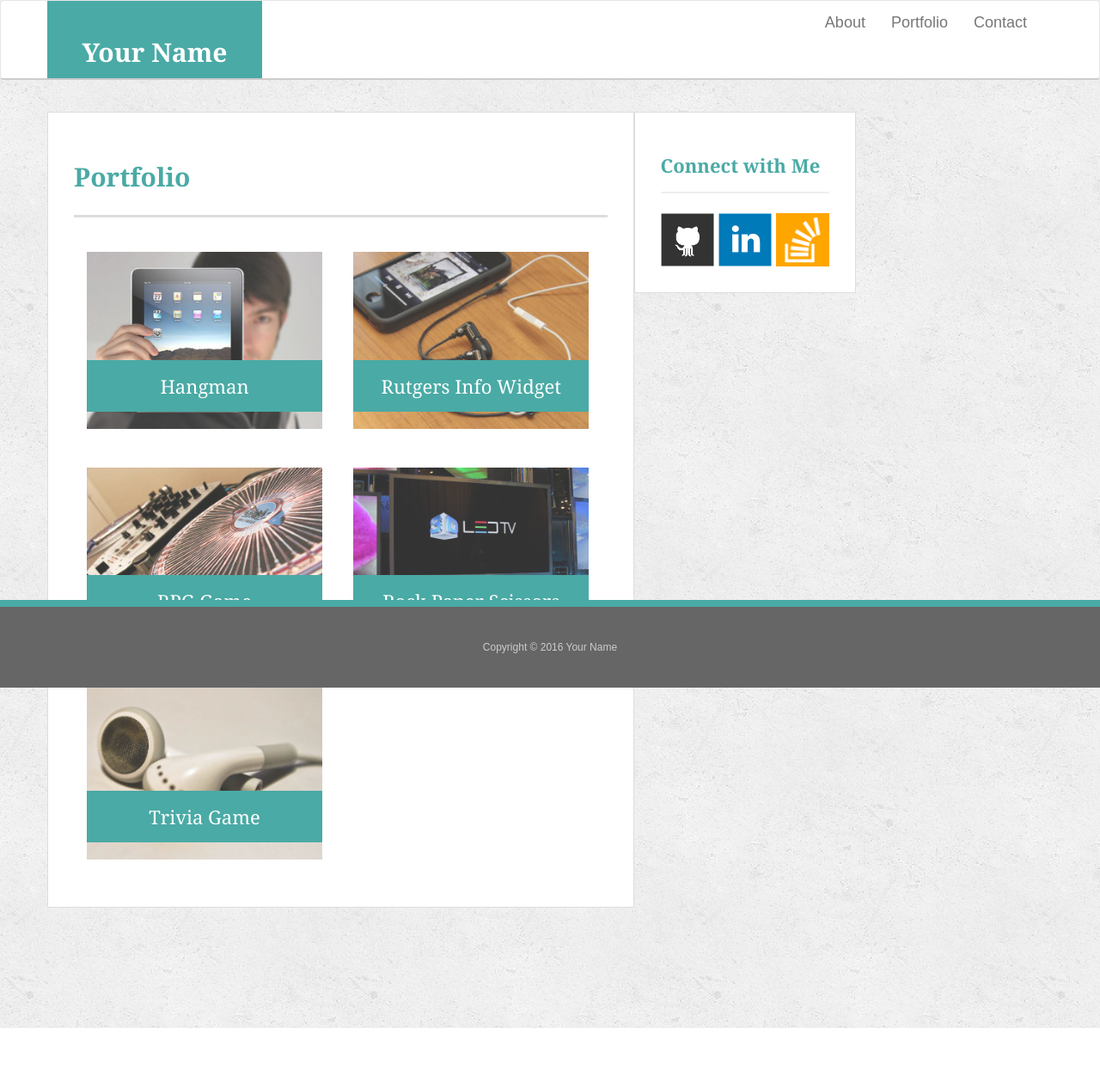
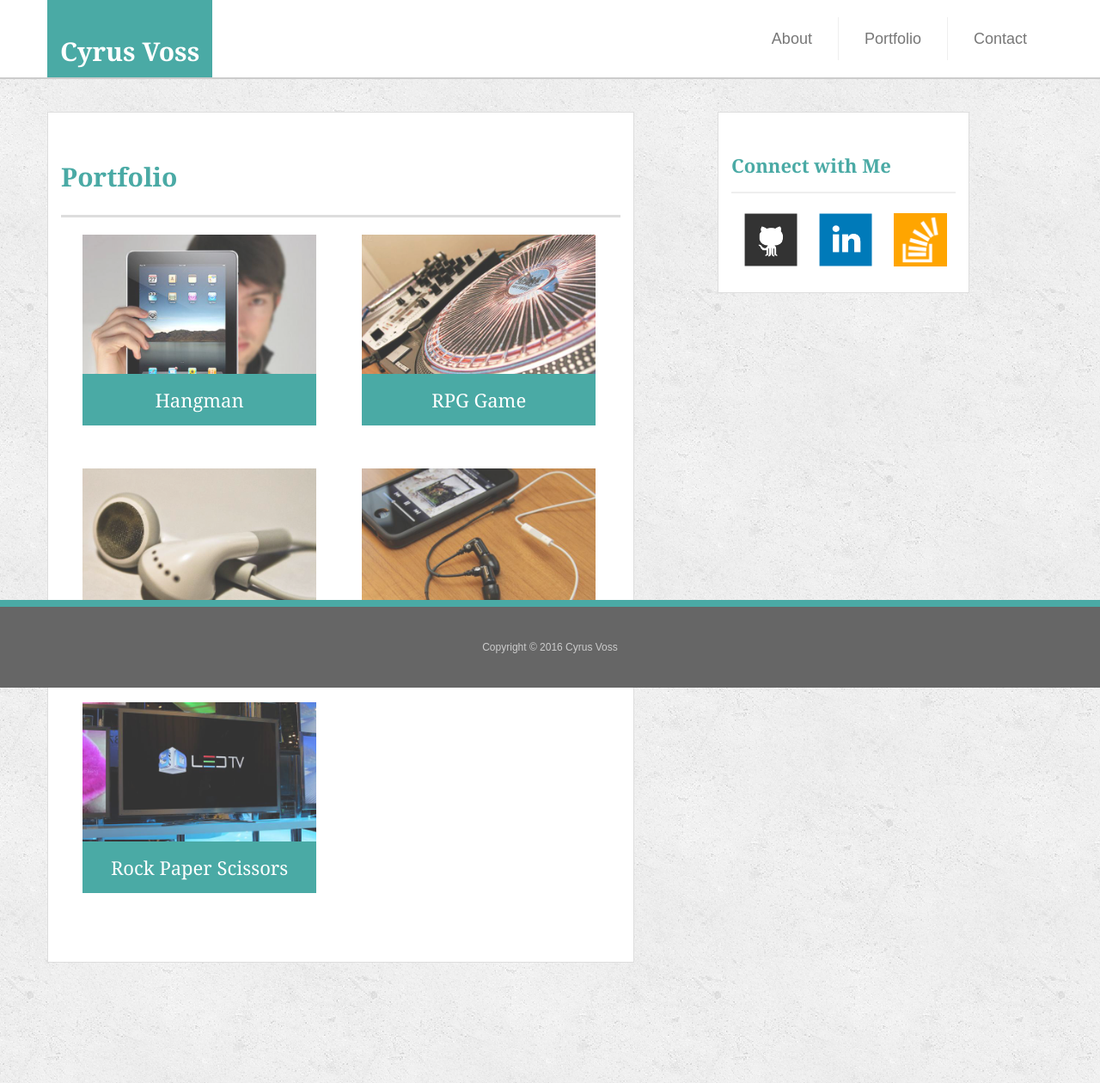
Before and after one commit to cyrusVoss/Bootstrap-Portfolio, a PHP site: page /portfolio.html in a window 1280 px wide. Shown: the whole page at 86% size. Before the commit the page ends 1196 px from the top, so only its background shows below. Run offline with PHP 8.4, Linux system fonts and the light colour scheme.

Commit message:
triedHard

```diff
--- a/Bootstrap/assets/css/style.css
+++ b/Bootstrap/assets/css/style.css
@@ -12,13 +12,6 @@
 
 
 /*general*/
-
-/*.container {
-  clear: both;
-  margin: 0 auto;
-  width: 100%;
-  max-width: 960px;
-}*/
 
 h1,
 h2,
@@ -57,7 +50,6 @@
 #masthead {
   position: fixed;
   z-index: 99;
-  margin: 0 0 30px;
   overflow: auto;
   width: 100%;
   color: #fff;
@@ -66,9 +58,8 @@
 }
 
 #logo {
-  width: 250px;
+/*  width: 250px;*/
   height: 90px;
-  float: left;
   font-family: 'Georgia', Times, Times New Roman, serif;
   text-align: center;
   line-height: 90px;
@@ -84,7 +75,8 @@
   margin-top: 25px;
 }*/
 
-/*nav li {
+nav li {
+  margin-top: 10px;
   display: inline-block;
   margin-left: 15px;
   padding-left: 15px;
@@ -93,12 +85,15 @@
   line-height: 18px;
   border-left: 1px solid #efefef;
   margin-top: 20px;
-}*/
+}
 
-/*nav li:first-child {
+nav li:first-child {
   border-left: 0 none #efefef;
 }
-*/
+
+/*a {
+  color: #777;
+}*/
 
 /*footer*/
 
@@ -122,11 +117,9 @@
 
 .sidebar {
   padding: 30px;
-/*  width: 100%;
-  max-width: 270px;*/
-  float: left;
+ /* float: left;
   /*width: 100%;*/
-  /*margin-left: 10%;*/
+  /*margin-left: 5%;*/
   margin-bottom: 20px;
   background: #fff;
   border: 1px solid #ddd;
@@ -172,15 +165,17 @@
 
 .work {
   position: relative;
-  width: 274px;
-  overflow: auto;
-  float: left;
-  margin: 20px 0 25px;
+  width: 272px;
+  height: 272px;
+  overflow: none;
+  /*float: left;*/
+  /*margin: 20px 0 25px;*/
+  margin-left: 10px;
 }
 
-.work:nth-child(even) {
+/*.work:nth-child(even) {
   margin-right: 40px;
-}
+}*/
 
 .work img {
   width: 100%;
@@ -190,8 +185,8 @@
 
 .work h3 {
   position: absolute;
-  bottom: 20px;
-  margin-bottom: 0;
+  bottom: 30px;
+  margin-bottom: 20px;
   padding: 15px;
   width: 100%;
   color: #fff;
@@ -250,3 +245,29 @@
   background: #4aaaa5;
   border: 0 none;
 }
+
+/*.navbar, .navbar-inverse {
+  border-radius: 0;
+  border: none;
+  margin-bottom: 0;
+  min-height: 80px;
+}
+
+.nav li {
+  display: inline;
+  color: white;
+}
+
+.navbar-inverse .navbar-nav > li > a {
+  color: #ffffff;
+  font-family: Lato;
+  font-size: 1.7em;
+  font-weight: 300;
+  padding: 30px 25px 33px 25px;
+}
+
+.navbar-inverse .navbar-nav li a:hover {
+  background-color: #444444;
+  transition: 0.7s all linear;
+  height: 100%;
+}*/
--- a/Bootstrap/portfolio.html
+++ b/Bootstrap/portfolio.html
@@ -11,13 +11,19 @@
 
 <body>
 
-  <nav class="navbar navbar-default" id="masthead">
+ <nav class="navbar navbar-default navbar-static-top" id="masthead">
     <div class="container">
           <div class="navbar-header">
-            <a class="navbar-brand" id="logo" href="index.html">Your Name</a>
+            <button type="button" class="navbar-toggle collapsed" data-toggle="collapse" data-target="#bs-example-navbar-collapse-1">
+               <span class="sr-only">Toggle navigation</span>
+               <span class="icon-bar"></span>
+               <span class="icon-bar"></span>
+               <span class="icon-bar"></span>
+           </button>
+            <a class="navbar-brand" id="logo" href="index.html">Cyrus Voss</a>
           </div>
-        <div class="collapse navbar-collapse" id="bs-example-navbar-collapse-1">
-        <ul class="nav navbar-nav navbar-right move">
+        <div class="collapse navbar-collapse navbar-right" id="bs-example-navbar-collapse-1">
+           <ul class="nav navbar-nav">
           <li><a href="index.html">About</a></li>
           <li><a href="portfolio.html">Portfolio</a></li>
           <li><a href="contact.html">Contact</a></li>
@@ -25,36 +31,55 @@
       </div>
       </div>
   </nav>
+    </div>
+
 
   <div id="main-container" class="container">
     <div class="row">
     <div class="col-md-7 main-section">
 
+
+      <div class="row">
         <h1>Portfolio</h1>
-        <div class="col-md-6 col-sm-6">
+      </div>
+
+    <div class="row">
+      <div class="col-xs-6">
         <div class="work">
           <img src="assets/images/technics-q-c-640-480-1.jpg" alt="hangman">
 
           <h3>Hangman</h3>
         </div>
+      </div>
+
+      <div class=col-xs-6>
         <div class="work">
           <img src="assets/images/technics-q-c-640-480-2.jpg" alt="RPG Game">
-
           <h3>RPG Game</h3>
         </div>
+      </div>
+    </div>
+
+    <div class="row">
+      <div class=col-xs-6>
         <div class="work">
           <img src="assets/images/technics-q-c-640-480-5.jpg" alt="Trivia Game">
 
           <h3>Trivia Game</h3>
         </div>
+     </div>
 
-      </div>
-      <div class="col-md-6 col-sm-6">
+      <div class="col-xs-6">
         <div class="work">
           <img src="assets/images/technics-q-c-640-480-7.jpg" alt="Rutgers Info Widget">
 
           <h3>Rutgers Info Widget</h3>
         </div>
+      </div>
+    </div>
+
+    <div class="row">
+      <div class="col-xs-6">
         <div class="work">
           <img src="assets/images/technics-q-c-640-480-9.jpg" alt="Rock Paper Scissors">
 
@@ -62,19 +87,34 @@
         </div>
       </div>
     </div>
+  </div>
 
-        <div class="col-md-2.5 sidebar">
+ <!-- </div> -->
+
+      <div class="col-md-1">
+      </div>
+
+      <div class="col-md-3 sidebar">
+        <div class="row">
         <h2>Connect with Me</h2>
-
-        <a href="#"><img src="assets/images/github-128.png" class="social" alt="GitHub" /></a>
-        <a href="#"><img src="assets/images/linkedin-128.png" class="social" alt="LinkedIn" /></a>
-        <a href="#"><img src="assets/images/stackoverflow-128.png" class="social" alt="Stack Overflow" /></a>
+        </div>
+        <div class="row">
+          <div class="col-xs-4">
+        <a href="https://github.com/vcore83" target="blank"><img src="assets/images/github-128.png" class="social" alt="GitHub" /></a>
+          </div>
+          <div class="col-xs-4">
+        <a href="https://www.linkedin.com/in/cyrus-voss-39488847/" target="blank"><img src="assets/images/linkedin-128.png" class="social" alt="LinkedIn" /></a>
+          </div>
+          <div class="col-xs-4">
+        <a href="http://stackoverflow.com/users/7461143/cyrus-voss?tab=profile" target="blank"><img src="assets/images/stackoverflow-128.png" class="social" alt="Stack Overflow" /></a>
+          </div>
+        </div>
       </div>
     </div>
 </div>
   <footer>
-    <div class="container">
-      Copyright &copy; 2016 Your Name
+    <div>
+      Copyright &copy; 2016 Cyrus Voss
     </div>
   </footer>
 </body>
```
Also changed, not shown: Bootstrap/contact.html (+19 -8 lines), Bootstrap/index.html (+23 -41 lines), Bootstrap/assets/images/self.jpg (added), Bootstrap/assets/images/selfie.jpg (added). Lines whose indentation alone changed are shown as unchanged.
